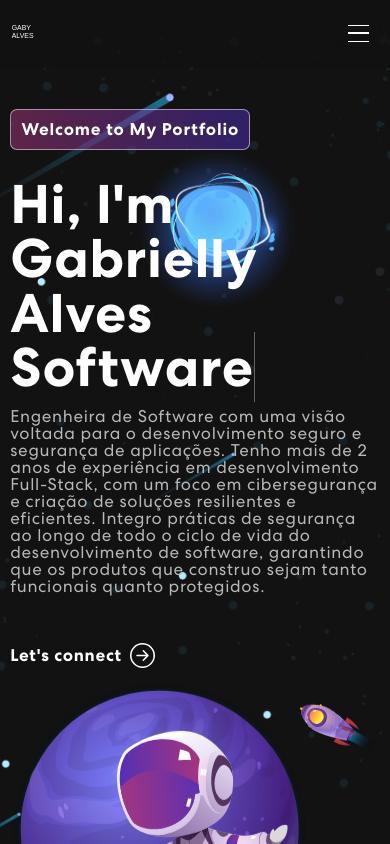
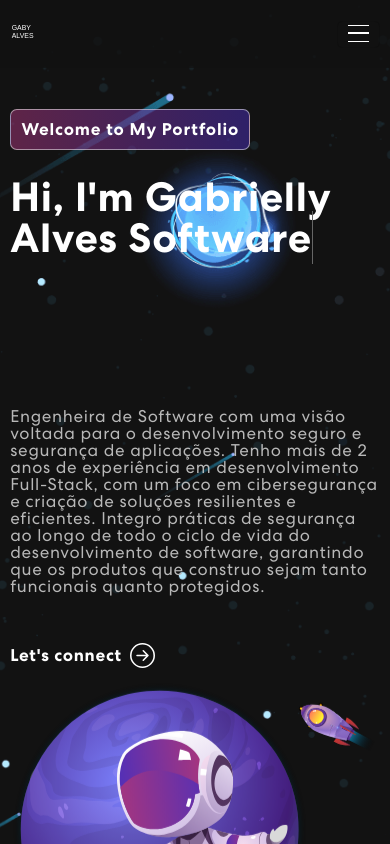
Before and after one commit to devGabyAlves/my-portfolio, a React (Vite) app: page / in a window 390 px wide. Shown: the top 844 px of the page. Built offline with nearby package versions, Linux system fonts and the light colour scheme.

Commit message:
Fix banner title overlapping with description on small screens

```diff
--- a/src/components/Banner/index.scss
+++ b/src/components/Banner/index.scss
@@ -44,10 +44,13 @@
       font-weight: 700;
       letter-spacing: 0.05rem;
       line-height: 1;
-      height: 12.5rem;
+      min-height: 12.5rem;
+      height: auto;
 
       @media screen and (max-width: 768px)  {
         height: 15rem;
+        min-height: 15rem;
+        font-size: 3rem;
       }
 
       .wrap {
```
